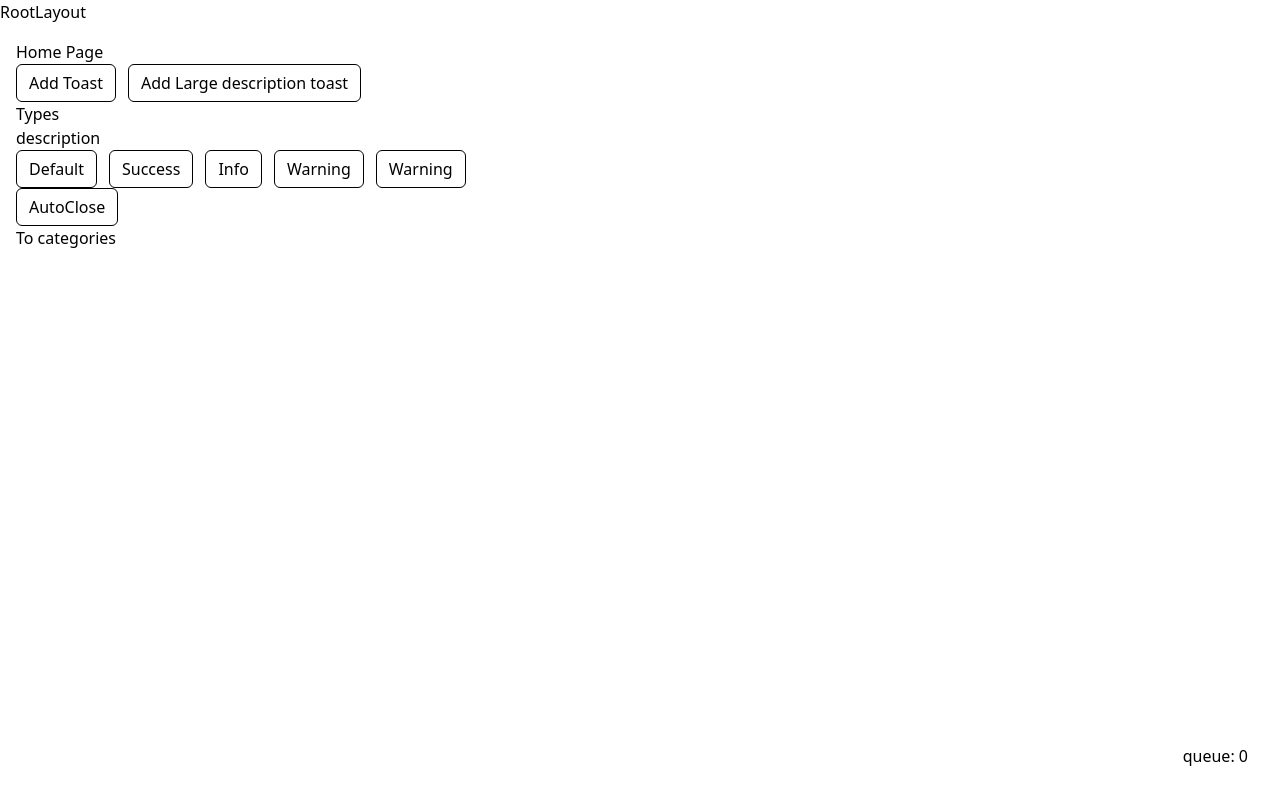
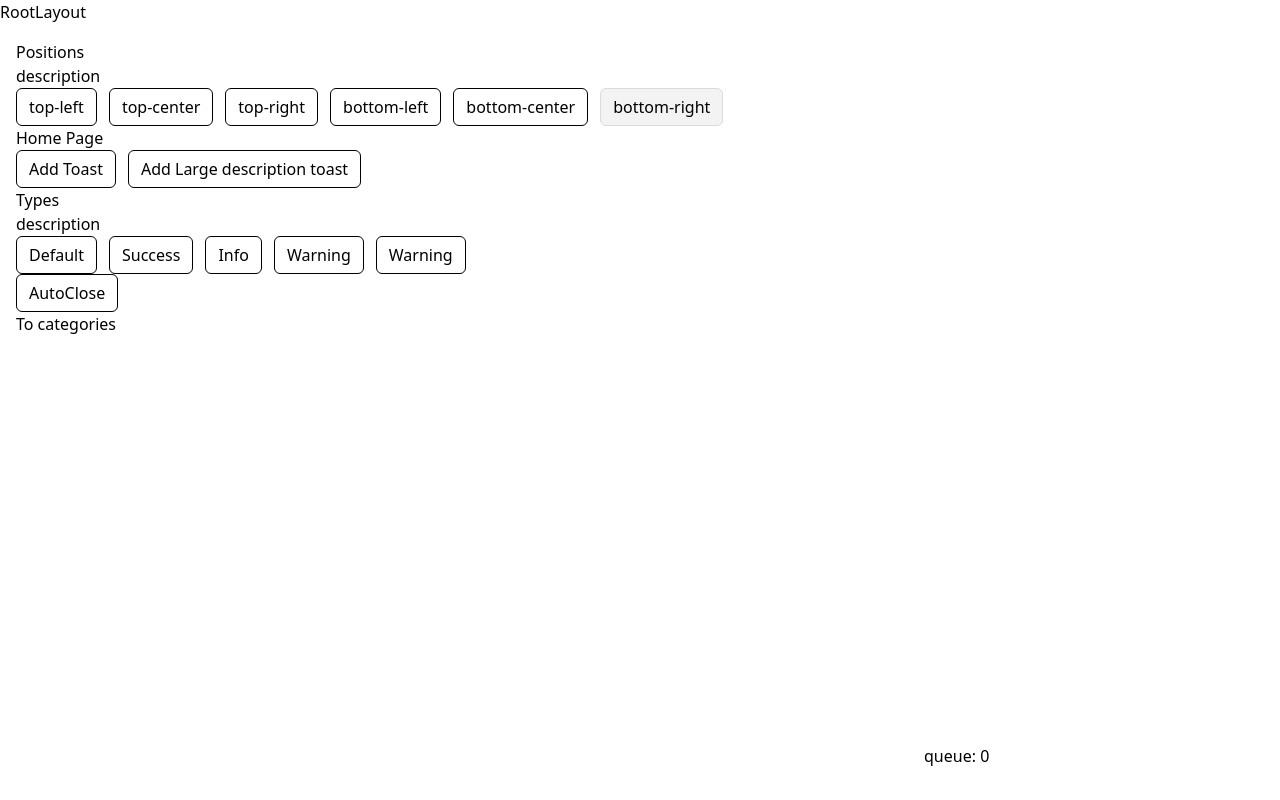
Before and after one commit to DanielEsh/react-toasts, a React (Vite) app: page / in a window 1280 px wide. Built offline with nearby package versions, Linux system fonts and the light colour scheme.

Commit message:
feat: position

```diff
--- a/src/App.tsx
+++ b/src/App.tsx
@@ -7,7 +7,6 @@ import { AuthLayout } from './layouts/auth-layout.tsx'
 import { Login } from './routes/login.tsx'
 import { lazy, Suspense } from 'react'
 import { PrivateRoute } from './components/PrivateRouter.tsx'
-import { Toasts } from './components/toasts.tsx'
 
 // const HomePage = lazy(() => import('./routes/home.tsx'))
 const HomePage = lazy(async () => {
@@ -80,7 +79,6 @@ export const App = () => {
   return (
     <>
       <RouterProvider router={router} />
-      <Toasts />
     </>
   )
 }
--- a/src/components/toasts.tsx
+++ b/src/components/toasts.tsx
@@ -3,7 +3,7 @@ import { CSSProperties, useMemo, useRef, useState, useEffect } from 'react'
 import ReactDOM from 'react-dom'
 import { ToastState } from '../state.ts'
 import { useQueue } from '../use-queue.ts'
-import { ToastType } from '../types.ts'
+import { ToastContainerPosition, ToastType } from '../types.ts'
 
 interface ToastsProps {
   index: number
@@ -92,7 +92,12 @@ const Toast = (props: ToastsProps) => {
   )
 }
 
-export const Toasts = () => {
+interface Props {
+  position: ToastContainerPosition
+}
+
+export const Toasts = (props: Props) => {
+  const { position } = props
   const { state, queue, add, update } = useQueue<ToastType>({
     limit: 5,
   })
@@ -142,7 +147,7 @@ export const Toasts = () => {
 
   return (
     <section className="toasts-section">
-      <ol className="toasts">
+      <ol className={`toasts position-${position}`}>
         <div>queue: {queue.length}</div>
         {state.map((toast, index) => (
           <Toast
--- a/src/index.css
+++ b/src/index.css
@@ -44,18 +44,68 @@
   border-radius: 6px;
 }
 
+.button[data-active="true"] {
+  background: var(--gray3);
+  border-color: var(--gray7);
+}
+
 .toasts-section {
   /*position: fixed;*/
   /*inset: 0;*/
 }
 
 .toasts {
-  position: absolute;
+  position: fixed;
   bottom: 32px;
   right: 32px;
   display: flex;
   flex-direction: column;
   gap: 16px;
+  width: 356px;
+}
+
+.position-top-left {
+  top: 32px;
+  left: 32px;
+  bottom: unset;
+  right: unset;
+}
+
+.position-top-center {
+  top: 0;
+  left: 50%;
+  bottom: unset;
+  right: unset;
+  transform: translateX(-50%);
+}
+
+.position-top-right {
+  top: 0;
+  left: unset;
+  bottom: unset;
+  right: 0;
+}
+
+.position-bottom-left {
+  top: unset;
+  left: 32px;
+  bottom: 32px;
+  right: unset;
+}
+
+.position-bottom-center {
+  top: unset;
+  left: 50%;
+  bottom: 32px;
+  right: unset;
+  transform: translateX(-50%);
+}
+
+.position-bottom-right {
+  top: unset;
+  left: unset;
+  bottom: 32px;
+  right: 0;
 }
 
 .toast {
--- a/src/layouts/root-layout.tsx
+++ b/src/layouts/root-layout.tsx
@@ -1,12 +1,49 @@
 import { Outlet } from 'react-router-dom'
+import { Toasts } from '../components/toasts.tsx'
+import { useState } from 'react'
+import { Section } from '../components/Section.tsx'
+import { ToastContainerPosition } from '../types.ts'
+
+const positions = [
+  'top-left',
+  'top-center',
+  'top-right',
+  'bottom-left',
+  'bottom-center',
+  'bottom-right',
+] as const
 
 export const RootLayout = () => {
+  const [activePosition, setActivePosition] =
+    useState<ToastContainerPosition>('bottom-right')
+
+  const handlePositionChange = (position: ToastContainerPosition) => {
+    if (activePosition === position) return
+    setActivePosition(position)
+  }
+
   return (
     <div>
       RootLayout
       <div className="p-4">
+        <Section
+          title="Positions"
+          description="description"
+        >
+          {positions.map((position) => (
+            <button
+              data-active={activePosition === position}
+              className="button"
+              onClick={() => handlePositionChange(position)}
+              key={position}
+            >
+              {position}
+            </button>
+          ))}
+        </Section>
         <Outlet />
       </div>
+      <Toasts position={activePosition} />
     </div>
   )
 }
--- a/src/types.ts
+++ b/src/types.ts
@@ -1,3 +1,8 @@
+type VerticalPosition = 'top' | 'bottom'
+type HorizontalPosition = 'left' | 'center' | 'right'
+
+export type ToastContainerPosition = `${VerticalPosition}-${HorizontalPosition}`
+
 export interface ToastType {
   id?: number | string
   type?: 'default' | 'success' | 'info' | 'warning' | 'error'
```
